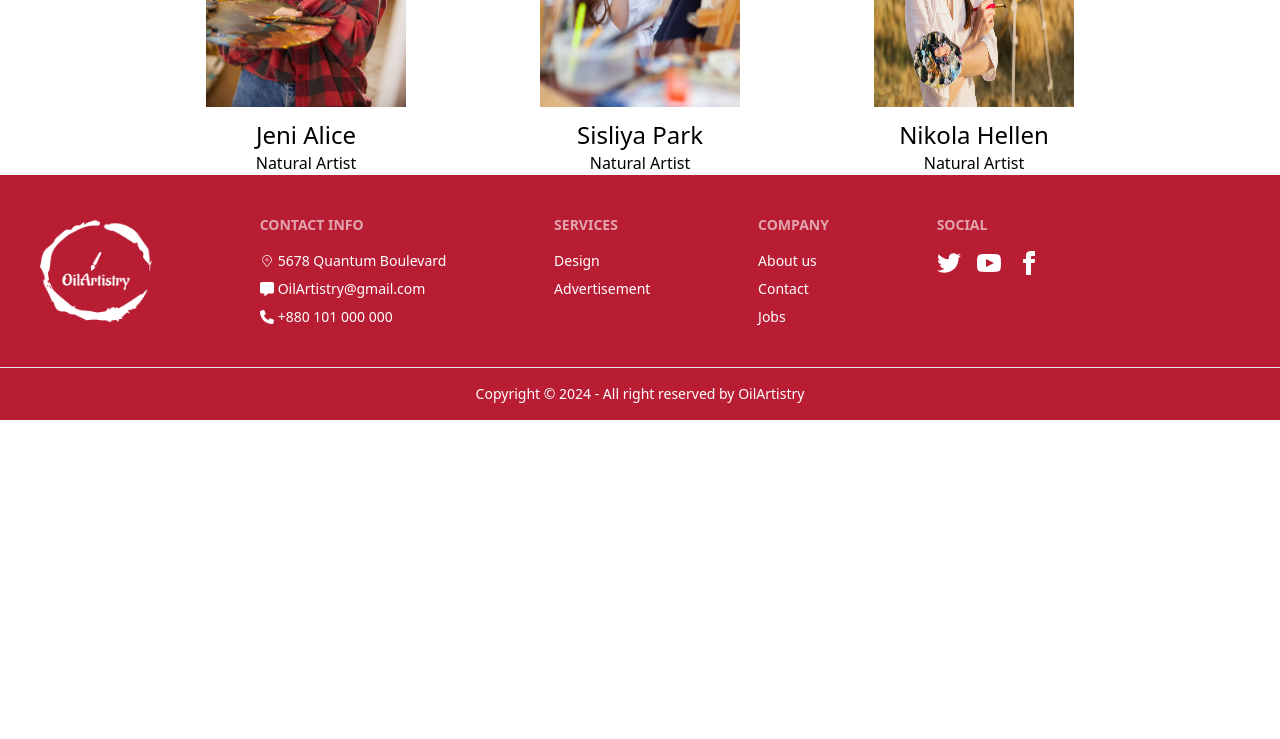
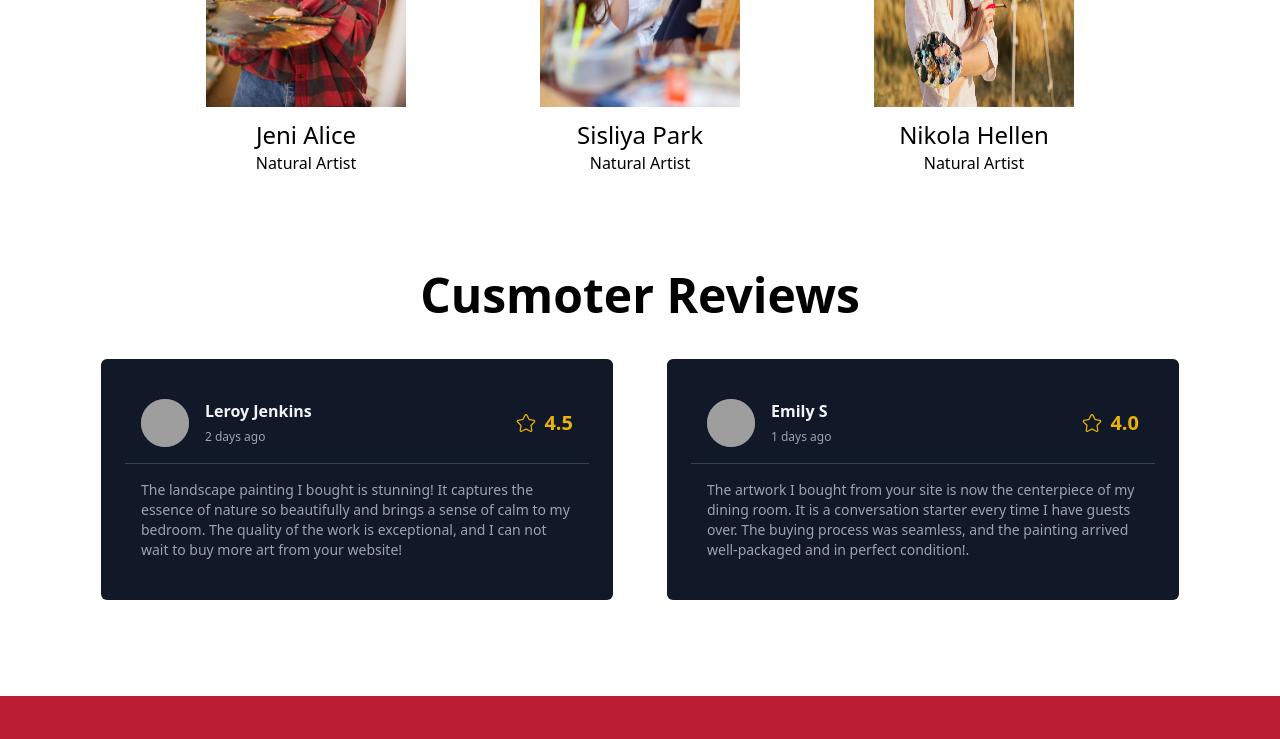
Before and after one commit to aayman01/Oil-Artistry-Client, a React (Vite) app: page / in a window 1280 px wide. Shown: the part 1029-1768 px from the top of the page. Before the commit the page ends 1449 px from the top, so only its background shows below. Built offline with nearby package versions, Linux system fonts and the light colour scheme; no server answers; grey boxes are pictures that could not be loaded.

Commit message:
review section added

```diff
--- a/src/Pages/Home/Artist.jsx
+++ b/src/Pages/Home/Artist.jsx
@@ -4,7 +4,7 @@ import artist3 from "../../assets/artist3.jpg"
 const Artist = () => {
     return (
       <div>
-        <h2 className="text-center font-semibold text-4xl mb-8">Our Artists</h2>
+        <h2 className="text-center font-bold text-4xl mb-8">Our Artists</h2>
         <div className="flex -col md:flex gap-2 justify-evenly">
           <div className="">
             <img className="w-[200px] h-[300px]" src={artist1} alt="" />
--- a/src/Pages/Home/Home.jsx
+++ b/src/Pages/Home/Home.jsx
@@ -1,5 +1,6 @@
 import Artist from "./Artist";
 import Baneer from "./Baneer";
+import Review from "./Review";
 
 const Home = () => {
     return (
@@ -7,6 +8,7 @@ const Home = () => {
         <Baneer />
         <div className="max-w-6xl mx-auto px-4">
             <Artist/>
+            <Review/>
         </div>
       </div>
     );
--- /dev/null
+++ b/src/Pages/Home/Review.jsx
@@ -0,0 +1,86 @@
+
+const Review = () => {
+    return (
+      <div className="mt-24 mb-24">
+        <h2 className="text-5xl text-center font-bold mb-10">Cusmoter Reviews</h2>
+        <div className="md:flex gap-3">
+          <div className="container flex flex-col w-full max-w-lg p-6 mx-auto divide-y rounded-md divide-gray-700 dark:divide-gray-300 bg-gray-900 dark:bg-gray-50 text-gray-100 dark:text-gray-800">
+            <div className="flex justify-between p-4">
+              <div className="flex space-x-4">
+                <div>
+                  <img
+                    src="https://source.unsplash.com/100x100/?portrait"
+                    alt=""
+                    className="object-cover w-12 h-12 rounded-full bg-gray-500 dark:bg-gray-500"
+                  />
+                </div>
+                <div>
+                  <h4 className="font-bold">Leroy Jenkins</h4>
+                  <span className="text-xs text-gray-400 dark:text-gray-600">
+                    2 days ago
+                  </span>
+                </div>
+              </div>
+              <div className="flex items-center space-x-2 text-yellow-500 dark:text-yellow-700">
+                <svg
+                  xmlns="http://www.w3.org/2000/svg"
+                  viewBox="0 0 512 512"
+                  className="w-5 h-5 fill-current"
+                >
+                  <path d="M494,198.671a40.536,40.536,0,0,0-32.174-27.592L345.917,152.242,292.185,47.828a40.7,40.7,0,0,0-72.37,0L166.083,152.242,50.176,171.079a40.7,40.7,0,0,0-22.364,68.827l82.7,83.368-17.9,116.055a40.672,40.672,0,0,0,58.548,42.538L256,428.977l104.843,52.89a40.69,40.69,0,0,0,58.548-42.538l-17.9-116.055,82.7-83.368A40.538,40.538,0,0,0,494,198.671Zm-32.53,18.7L367.4,312.2l20.364,132.01a8.671,8.671,0,0,1-12.509,9.088L256,393.136,136.744,453.3a8.671,8.671,0,0,1-12.509-9.088L144.6,312.2,50.531,217.37a8.7,8.7,0,0,1,4.778-14.706L187.15,181.238,248.269,62.471a8.694,8.694,0,0,1,15.462,0L324.85,181.238l131.841,21.426A8.7,8.7,0,0,1,461.469,217.37Z"></path>
+                </svg>
+                <span className="text-xl font-bold">4.5</span>
+              </div>
+            </div>
+            <div className="p-4 space-y-2 text-sm text-gray-400 dark:text-gray-600">
+              <p>
+                The landscape painting I bought is stunning! It captures the
+                essence of nature so beautifully and brings a sense of calm to
+                my bedroom. The quality of the work is exceptional, and I can
+                not wait to buy more art from your website!
+              </p>
+            </div>
+          </div>
+          <div className="container flex flex-col w-full max-w-lg p-6 mx-auto divide-y rounded-md divide-gray-700 dark:divide-gray-300 bg-gray-900 dark:bg-gray-50 text-gray-100 dark:text-gray-800">
+            <div className="flex justify-between p-4">
+              <div className="flex space-x-4">
+                <div>
+                  <img
+                    src="https://source.unsplash.com/100x100/?portrait"
+                    alt=""
+                    className="object-cover w-12 h-12 rounded-full bg-gray-500 dark:bg-gray-500"
+                  />
+                </div>
+                <div>
+                  <h4 className="font-bold">Emily S</h4>
+                  <span className="text-xs text-gray-400 dark:text-gray-600">
+                    1 days ago
+                  </span>
+                </div>
+              </div>
+              <div className="flex items-center space-x-2 text-yellow-500 dark:text-yellow-700">
+                <svg
+                  xmlns="http://www.w3.org/2000/svg"
+                  viewBox="0 0 512 512"
+                  className="w-5 h-5 fill-current"
+                >
+                  <path d="M494,198.671a40.536,40.536,0,0,0-32.174-27.592L345.917,152.242,292.185,47.828a40.7,40.7,0,0,0-72.37,0L166.083,152.242,50.176,171.079a40.7,40.7,0,0,0-22.364,68.827l82.7,83.368-17.9,116.055a40.672,40.672,0,0,0,58.548,42.538L256,428.977l104.843,52.89a40.69,40.69,0,0,0,58.548-42.538l-17.9-116.055,82.7-83.368A40.538,40.538,0,0,0,494,198.671Zm-32.53,18.7L367.4,312.2l20.364,132.01a8.671,8.671,0,0,1-12.509,9.088L256,393.136,136.744,453.3a8.671,8.671,0,0,1-12.509-9.088L144.6,312.2,50.531,217.37a8.7,8.7,0,0,1,4.778-14.706L187.15,181.238,248.269,62.471a8.694,8.694,0,0,1,15.462,0L324.85,181.238l131.841,21.426A8.7,8.7,0,0,1,461.469,217.37Z"></path>
+                </svg>
+                <span className="text-xl font-bold">4.0</span>
+              </div>
+            </div>
+            <div className="p-4 space-y-2 text-sm text-gray-400 dark:text-gray-600">
+              <p>
+                The artwork I bought from your site is now the centerpiece of my
+                dining room. It is a conversation starter every time I have
+                guests over. The buying process was seamless, and the painting
+                arrived well-packaged and in perfect condition!.
+              </p>
+            </div>
+          </div>
+        </div>
+      </div>
+    );
+};
+
+export default Review;
```
